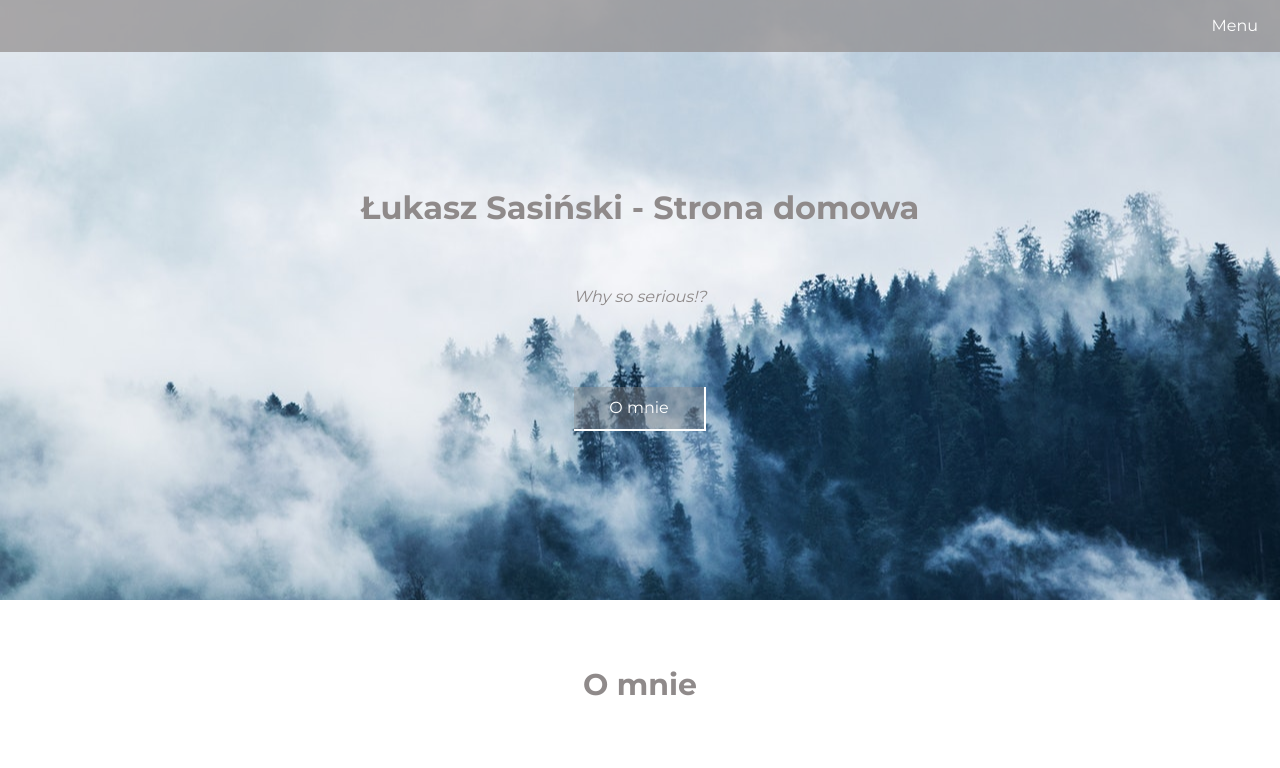
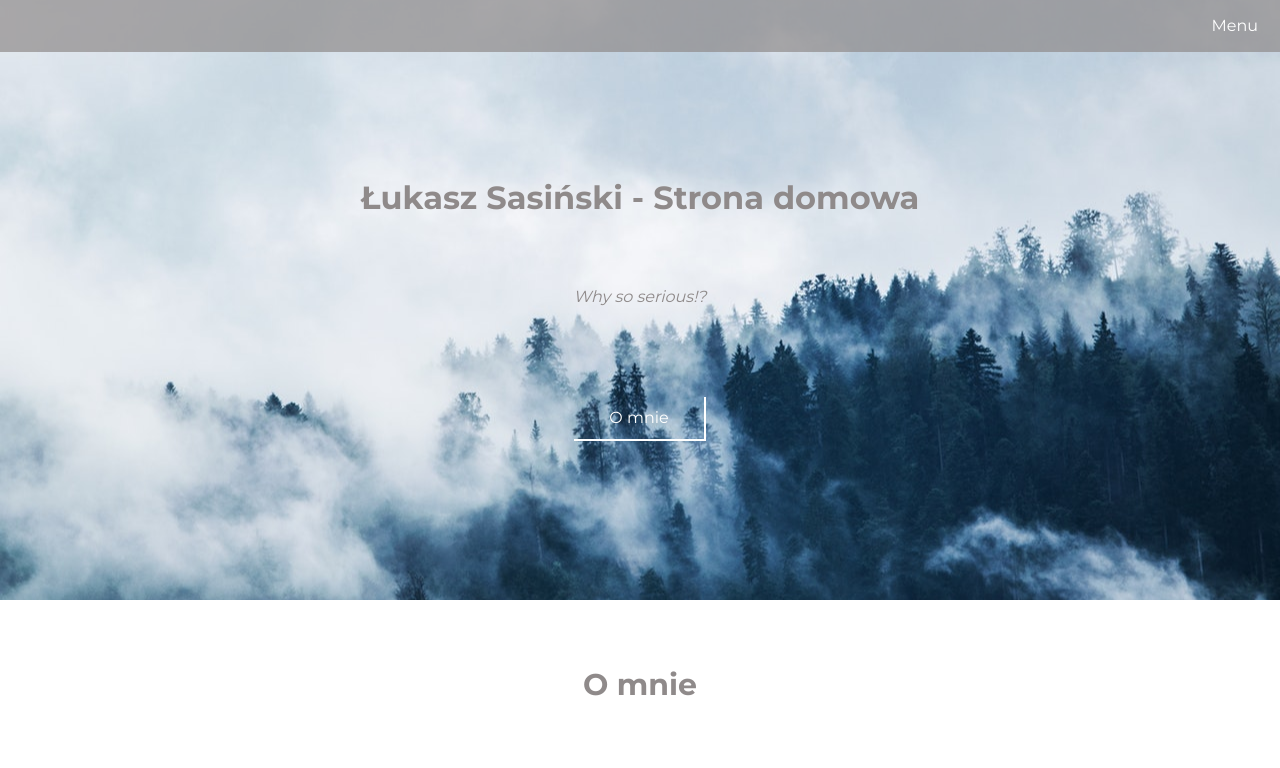
Before and after one commit to sasinskil/homepage-gulp, a website built with webpack: page src/content/index.html in a window 1280 px wide. Shown: the top 768 px of the page. Built offline with nearby package versions, Linux system fonts and the light colour scheme; files whose address does not match are found by name.

Commit message:
person section button - hover animation

```diff
--- a/src/scss/main.scss
+++ b/src/scss/main.scss
@@ -152,20 +152,58 @@ body {
   color: rgb(143, 138, 138);
 
   &__title {
-    padding-bottom: 40px;
+    padding-bottom: 50px;
   }
 
   &__citation {
-    padding-bottom: 80px;
+    padding-bottom: 90px;
   }
 
   &__button {
     text-decoration: none;
     padding: 12px 35px;
-    background: rgba(143, 138, 138, 0.4);
+    background: none;
     color: #fff;
     border-bottom: 2px solid #fff;
     border-right: 2px solid #fff;
+    position: relative;
+    transition: background 0.5s;
+
+    &:hover {
+      background: rgba(143, 138, 138, 0.4);
+    }
+
+    &::before {
+      content: "";
+      position: absolute;
+      display: block;
+      top: 0;
+      left: 0;
+      width: 0%;
+      height: 2px;
+      background: #fff;
+      transition: width 0.6s;
+    }
+
+    &:hover::before {
+      width:100%;
+    }
+
+    &::after {
+      content: "";
+      position: absolute;
+      display: block;
+      top: 0;
+      left: 0;
+      width: 2px;
+      height: 0%;
+      background: #fff;
+      transition: height 0.6s;
+    }
+
+    &:hover::after {
+      height:100%;
+    }
   }
 }
 
```
Also changed, not shown: dist/css/main.css, 1 other file.
